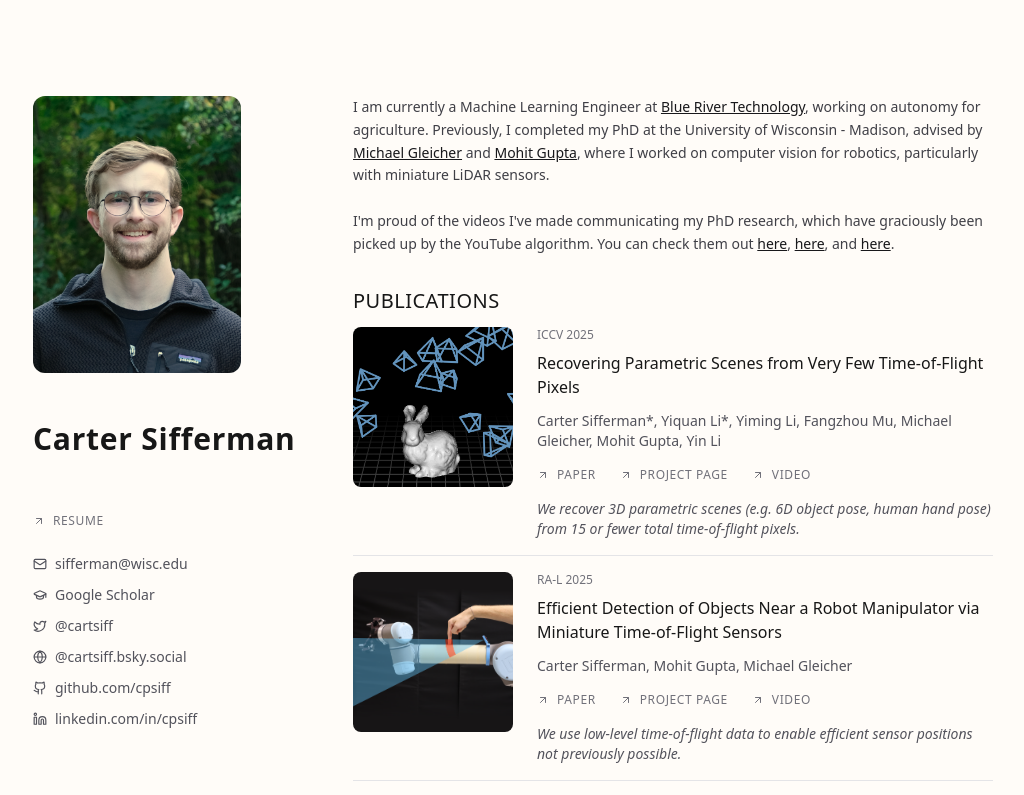
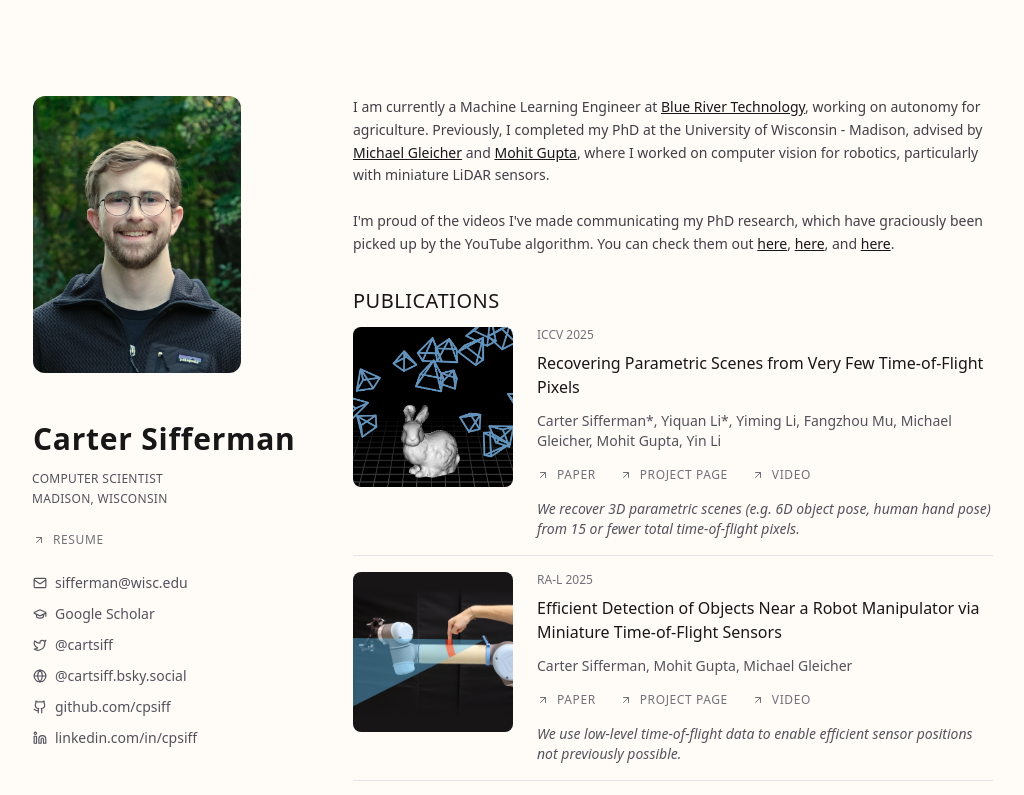
Before and after one commit to cpsiff/cpsiff.github.io, a Next.js app: page / in a window 1280 px wide. Shown: the top 795 px of the page, without its empty margins (127-1151 px from the left). Built offline with nearby package versions, Linux system fonts and the light colour scheme.

Commit message:
add title and location

```diff
--- a/src/data/aboutme.ts
+++ b/src/data/aboutme.ts
@@ -20,8 +20,8 @@ export interface AboutMe {
 
 export const aboutMe: AboutMe = {
   name: "Carter Sifferman",
-  // title: "Computer Scientist",
-  // institution: "University of Wisconsin - Madison",
+  title: "Computer Scientist",
+  institution: "Madison, Wisconsin",
   // Note that links work in the description
   description:
   `I am currently a Machine Learning Engineer at <a href=https://www.bluerivertechnology.com/>
```
